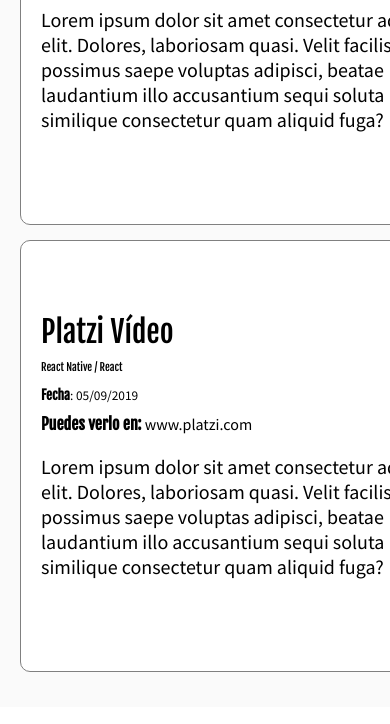
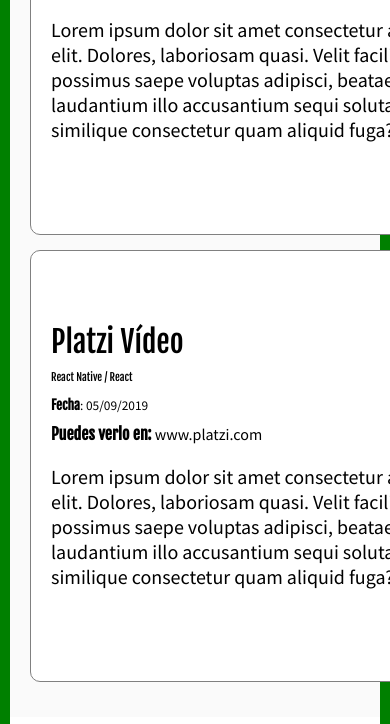
Before and after one commit to jocode/desarrollo.web, a plain HTML site: page index.html in a window 390 px wide. Shown: the part 688-1412 px from the top of the page. Drawn offline with Linux system fonts and the light colour scheme.

Commit message:
Introduccion a Responsive Design
Se ven conceptos basicos como media queries, medidas relativas y una introduccion al responsive design

```diff
--- a/estilos.css
+++ b/estilos.css
@@ -360,3 +360,27 @@
   height: inherit;;
   flex-wrap: inherit;
 }
+
+/**
+Si haces Desktop First, empezar con el media query más grande
+
+Cada media query se le denomina break points
+*/
+
+@media screen and (max-width: 1024px){
+
+}
+
+@media screen and (max-width: 768px){
+  body {
+    border: 10px solid green;
+  }
+}
+
+@media screen and (max-width: 480px){
+
+}
+
+@media screen and (max-width: 320px){
+
+}
--- a/index.html
+++ b/index.html
@@ -3,11 +3,19 @@
 
 <head>
   <meta charset="UTF-8">
-  <meta name="viewport" content="width=device-width, initial-scale=1.0">
+  <meta name="viewport" content="width=device-width, initial-scale=1">
   <meta http-equiv="X-UA-Compatible" content="ie=edge">
   <title>Portafolio Johan Mosquera</title>
   <link href="https://fonts.googleapis.com/css?family=Fjalla+One|Source+Sans+Pro&display=swap" rel="stylesheet">
   <link rel="stylesheet" href="estilos.css">
+  <!-- <link rel="stylesheet" href="media.css" media="screen and (max-width: 768px)"/> -->
+  <!-- <style>
+    @media screen and (max-width: 768px) {
+      body {
+        border: 10px solid blue;
+      }
+    }
+  </style> -->
   <link rel="shortcut icon" href="assets/favicon.png" />
 </head>
 
--- /dev/null
+++ b/media.css
@@ -0,0 +1,3 @@
+body {
+  border: 10px solid red;
+}
```
Also changed, not shown: 2 other files.
